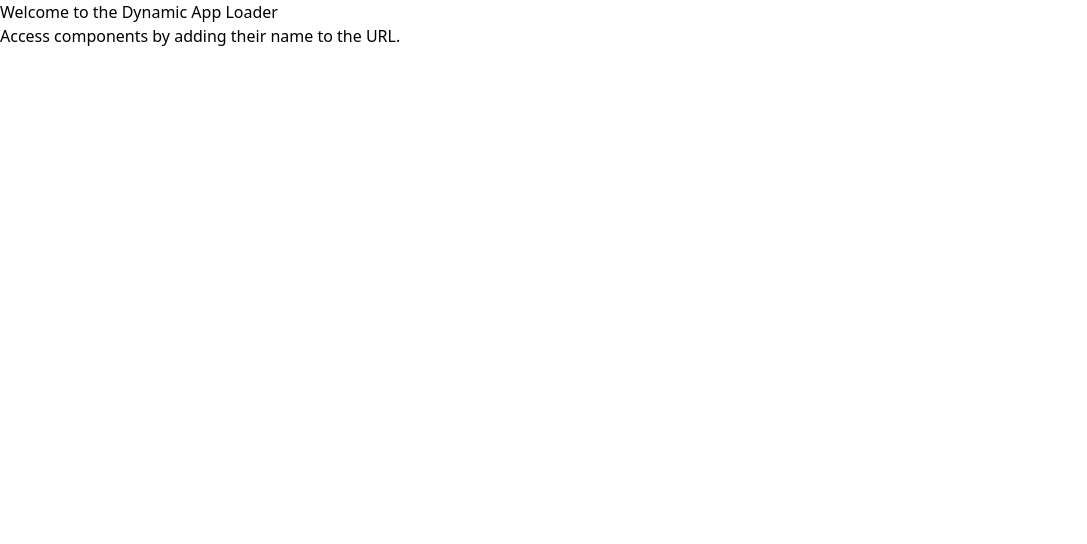
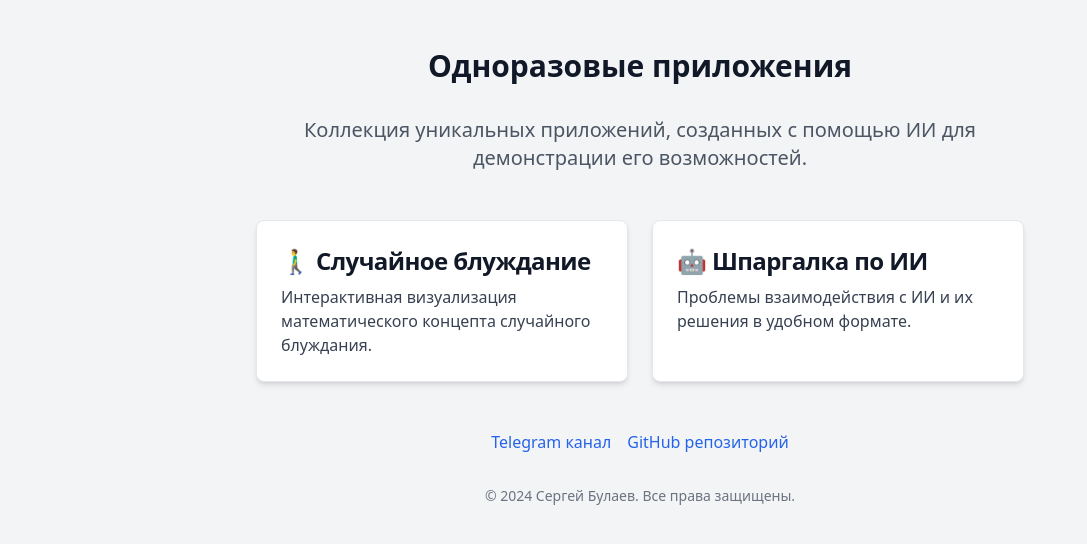
Before and after one commit to chubajs/onetime, a React (Create React App) app: page / in a window 1280 px wide. Shown: the top 544 px of the page, without its empty margins (0-1087 px from the left). Built offline with nearby package versions, Linux system fonts and the light colour scheme.

Commit message:
add index page

```diff
--- a/src/App.js
+++ b/src/App.js
@@ -1,13 +1,15 @@
 import React, { Suspense, lazy } from 'react';
 import { BrowserRouter as Router, Route, Switch } from 'react-router-dom';
 import ClickyTracker from './clickytracker';
+import Home from './Home';
 
 const App = () => {
   return (
     <Router>
       <ClickyTracker />
-      <Suspense fallback={<div>Loading...</div>}>
+      <Suspense fallback={<div>Загрузка...</div>}>
         <Switch>
+          <Route exact path="/" component={Home} />
           <Route
             path="/:componentName"
             render={({ match }) => {
@@ -15,10 +17,6 @@ const App = () => {
               return <ComponentName />;
             }}
           />
-          <Route exact path="/">
-            <h1>Welcome to the Dynamic App Loader</h1>
-            <p>Access components by adding their name to the URL.</p>
-          </Route>
         </Switch>
       </Suspense>
     </Router>
--- /dev/null
+++ b/src/Home.js
@@ -0,0 +1,83 @@
+import React from 'react';
+import { Link } from 'react-router-dom';
+import { Helmet } from 'react-helmet';
+
+const apps = [
+  {
+    name: 'Случайное блуждание',
+    description: 'Интерактивная визуализация математического концепта случайного блуждания.',
+    path: '/drunkard',
+    icon: '🚶‍♂️'
+  },
+  {
+    name: 'Шпаргалка по ИИ',
+    description: 'Проблемы взаимодействия с ИИ и их решения в удобном формате.',
+    path: '/aiproblemscheat',
+    icon: '🤖'
+  }
+  // Добавьте здесь другие приложения по мере их создания
+];
+
+const Home = () => {
+  return (
+    <div className="min-h-screen bg-gray-100 py-12 px-4 sm:px-6 lg:px-8">
+      <Helmet>
+        <html lang="ru" />
+        <title>Одноразовые приложения | Сергей Булаев</title>
+        <meta name="description" content="Коллекция одноразовых приложений, созданных с помощью ИИ. Демонстрация возможностей искусственного интеллекта в разработке." />
+        <meta property="og:title" content="Одноразовые приложения | Сергей Булаев" />
+        <meta property="og:description" content="Исследуйте коллекцию уникальных одноразовых приложений, созданных с использованием ИИ." />
+        <meta property="og:type" content="website" />
+        <meta property="og:url" content="https://onetime.bulaev.net/" />
+        <meta property="og:image" content="https://onetime.bulaev.net/apps.jpg" />
+      </Helmet>
+      <div className="max-w-3xl mx-auto">
+        <h1 className="text-3xl font-extrabold text-center text-gray-900 mb-8">
+          Одноразовые приложения
+        </h1>
+        <p className="text-xl text-gray-600 text-center mb-12">
+          Коллекция уникальных приложений, созданных с помощью ИИ для демонстрации его возможностей.
+        </p>
+        <div className="grid gap-6 md:grid-cols-2">
+          {apps.map((app) => (
+            <Link
+              key={app.path}
+              to={app.path}
+              className="block p-6 bg-white rounded-lg border border-gray-200 shadow-md hover:bg-gray-50 transition duration-300"
+            >
+              <h2 className="mb-2 text-2xl font-bold tracking-tight text-gray-900">
+                {app.icon} {app.name}
+              </h2>
+              <p className="font-normal text-gray-700">
+                {app.description}
+              </p>
+            </Link>
+          ))}
+        </div>
+        <div className="mt-12 text-center">
+          <a
+            href="https://t.me/sergiobulaev"
+            target="_blank"
+            rel="noopener noreferrer"
+            className="text-blue-600 hover:text-blue-800 font-medium mr-4"
+          >
+            Telegram канал
+          </a>
+          <a
+            href="https://github.com/chubajs/onetime"
+            target="_blank"
+            rel="noopener noreferrer"
+            className="text-blue-600 hover:text-blue-800 font-medium"
+          >
+            GitHub репозиторий
+          </a>
+        </div>
+        <footer className="mt-8 text-center text-gray-500 text-sm">
+          © 2024 Сергей Булаев. Все права защищены.
+        </footer>
+      </div>
+    </div>
+  );
+};
+
+export default Home;
```
